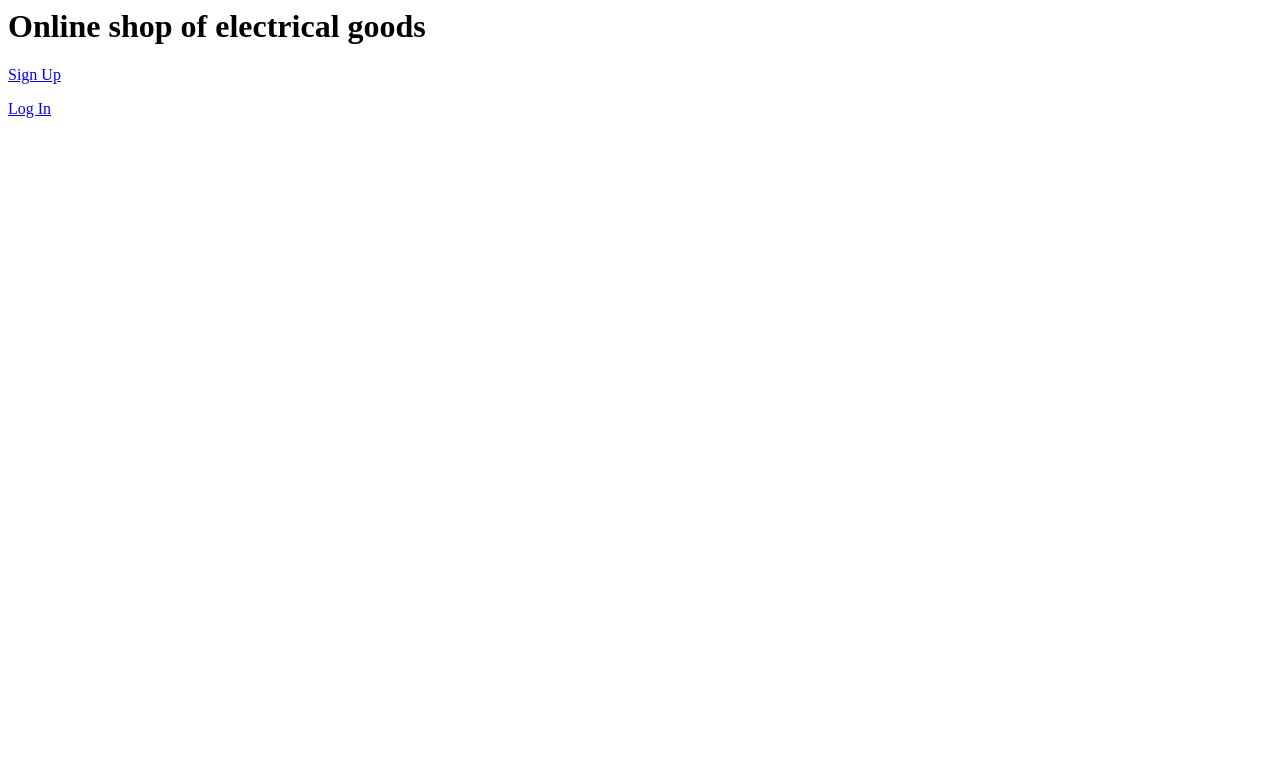
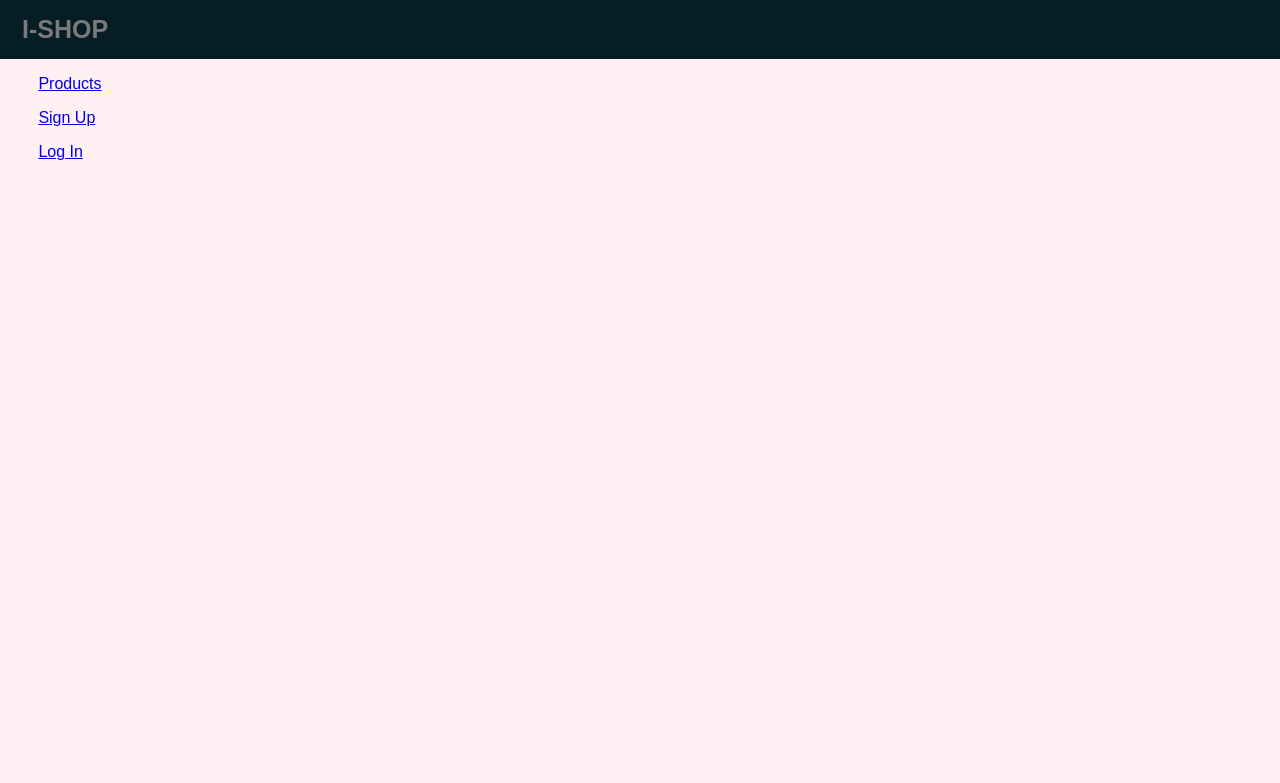
Before and after one commit to vasyltsar/i_shop, a Django app: page / in a window 1280 px wide. Shown: the top 783 px of the page. Run offline with Django 3.2, Linux system fonts and the light colour scheme.

Commit message:
added file base.html

```diff
--- a/templates/registration/login.html
+++ b/templates/registration/login.html
@@ -1,6 +1,10 @@
+{% extends '../shopapi/base.html' %}
+
+{% block content %}
 <h2>Login</h2>
 <form method="post">
   {% csrf_token %}
   {{ form.as_p }}
   <button type="submit">Login</button>
 </form>
+{% endblock %}
--- /dev/null
+++ b/templates/shopapi/base.html
@@ -0,0 +1,51 @@
+<!DOCTYPE html>
+<html lang="en">
+<head>
+<style>
+body {
+    display: flex;
+    flex-direction: column;
+    height: 100%;
+  margin: 0;
+  font-family: Arial, Helvetica, sans-serif;
+}
+
+.header {
+  overflow: hidden;
+  background-color: #061D25;
+  padding: 5px 10px;
+}
+
+.header a {
+  float: left;
+  color: #7a7a7a;
+  text-align: center;
+  padding: 12px;
+  text-decoration: none;
+  font-size: 18px;
+  line-height: 25px;
+  border-radius: 4px;
+}
+
+.header a.logo {
+  font-size: 25px;
+  font-weight: bold;
+}
+
+.header a:hover {
+  background-color: #7a7a7a;
+  color: #fff1f3;
+}
+</style>
+</head>
+<body style="background-color: #fff1f3">
+
+<div class="header">
+  <a href="{% url 'home' %}" class="logo">I-SHOP</a>
+</div>
+
+{% block content %}
+{% endblock %}
+</head>
+</body>
+</html>
--- a/templates/shopapi/buy_product.html
+++ b/templates/shopapi/buy_product.html
@@ -1,3 +1,6 @@
+{% extends './base.html' %}
+
+{% block content %}
 <h1>{{ product.name }}</h1>
 <h6>{{ product.description }}</h6>
 
@@ -9,3 +12,4 @@
     </table>
     <button type="submit" class="save btn btn-default">Save</button>
 </form>
+{% endblock %}
--- a/templates/shopapi/home.html
+++ b/templates/shopapi/home.html
@@ -1,8 +1,18 @@
-<h1>Online shop of electrical goods</h1>
-{% if user.is_authenticated %}
-<p>Hi {{ user.username }}
-<p><a href="{% url 'logout' %}">Log out</a></p>
+{% extends './base.html' %}
+
+
+{% block content %}
+    {% if user.is_authenticated %}
+    <div style="margin-left: 3%">
+        <p><h2>Hi {{ user.username }}</h2>
+        <p><a style="" href="{% url 'products' %}">Products</a></p>
+        <p><a href="{% url 'logout' %}">Log out</a></p>
+    </div>
 {% else %}
-<p><a href="{% url 'signup' %}">Sign Up</a></p>
-<p><a href="{% url 'login' %}">Log In </a></p>
+    <div style="margin-left: 3%">
+        <p><a style="" href="{% url 'products' %}">Products</a></p>
+        <p><a href="{% url 'signup' %}">Sign Up</a></p>
+        <p><a href="{% url 'login' %}">Log In </a></p>
+    </div>
 {% endif %}
+{% endblock %}
--- a/templates/signup.html
+++ b/templates/signup.html
@@ -1,6 +1,10 @@
+{% extends './shopapi/base.html' %}
+
+{% block content %}
 <h2>Sign up</h2>
 <form method="post">
   {% csrf_token %}
   {{ form.as_p }}
   <button type="submit">Sign up</button>
 </form>
+{% endblock %}
```
Also changed, not shown: templates/shopapi/product_list.html (+6 -2 lines).
